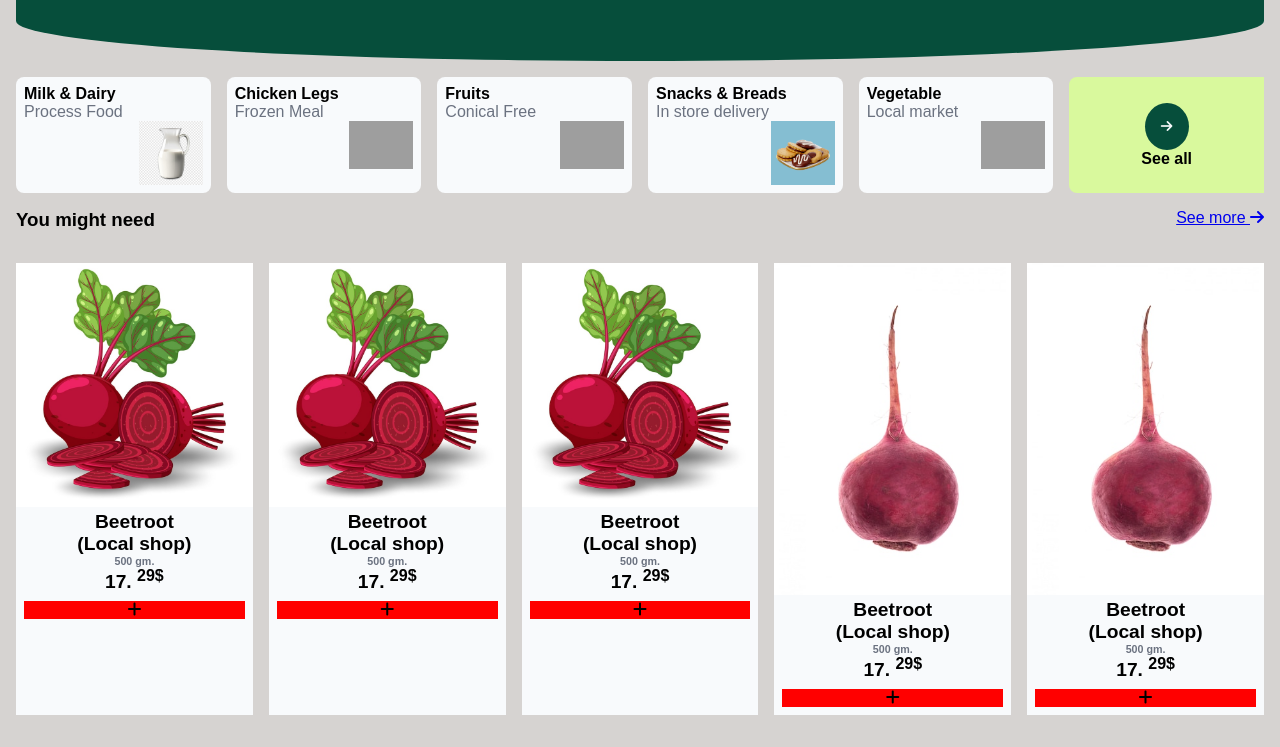
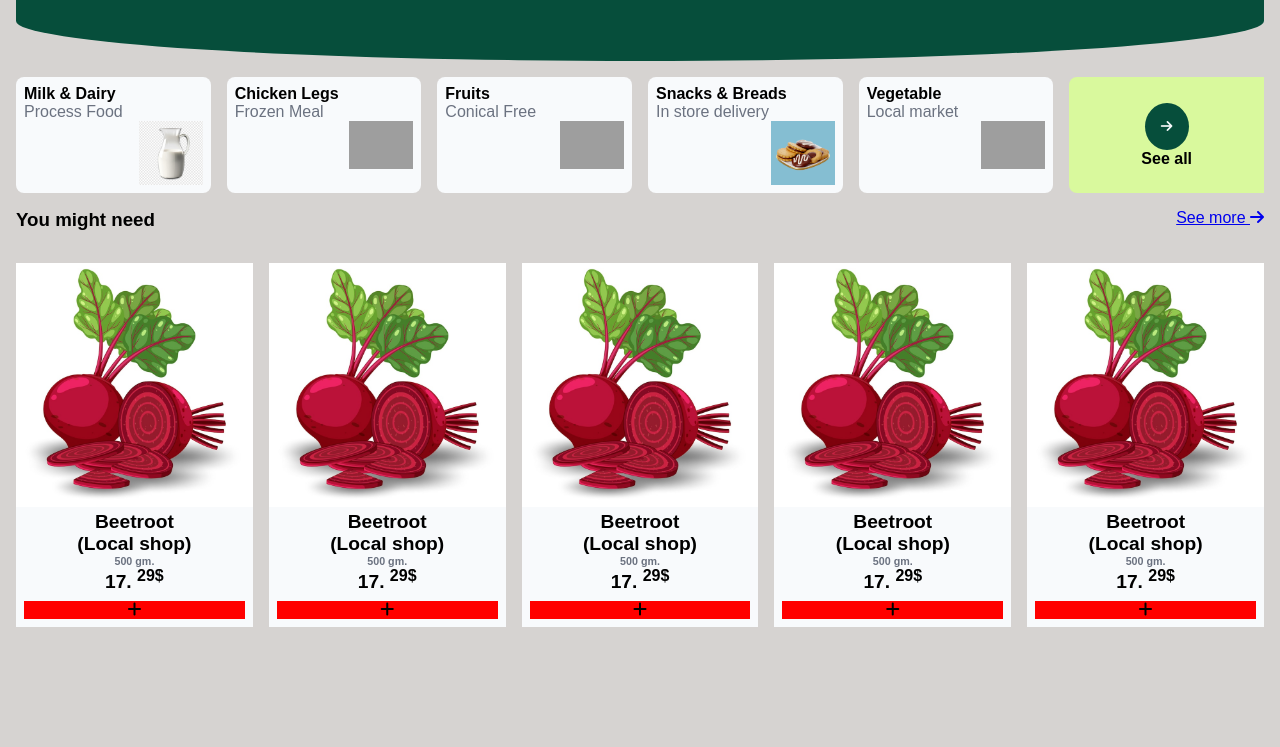
Before and after one commit to Watuulo-Richard/Grocery-App, a plain HTML site: page index.html in a window 1280 px wide. Shown: the part 645-1392 px from the top of the page. After the commit the page ends 1304 px from the top, so only its background shows below. Drawn offline with Linux system fonts and the light colour scheme; grey boxes are pictures that could not be loaded; a web font is replaced by a local one.

Commit message:
fourth-commit

```diff
--- a/index.html
+++ b/index.html
@@ -151,7 +151,9 @@
                 </div>
 
                 <div class="card-item">
-                    <img src="./Images/fresh-beetroot-isolated-white_171337-11078.jpg" alt="">
+                    <div class="card-img">
+                        <img src="./Images/beetroot.jpg" alt="">
+                    </div>
                     <h5>Beetroot</h5>
                     <p>(Local shop)</p>
                     <h6>500 gm.</h6>
@@ -162,7 +164,9 @@
                 </div>
 
                 <div class="card-item">
-                    <img src="./Images/fresh-beetroot-isolated-white_171337-11078.jpg" alt="">
+                    <div class="card-img">
+                        <img src="./Images/beetroot.jpg" alt="">
+                    </div>
                     <h5>Beetroot</h5>
                     <p>(Local shop)</p>
                     <h6>500 gm.</h6>
--- a/partials/_form-container.scss
+++ b/partials/_form-container.scss
@@ -5,7 +5,7 @@
         position: absolute;
         top: 40%;
         right: 30%;
-        transform: translateY(-900px);
+        transform: translateY(-2000px);
         transition: all .8s ease-in-out;
 
         .input-name {
```
Also changed, not shown: styles.css, 1 other file.
